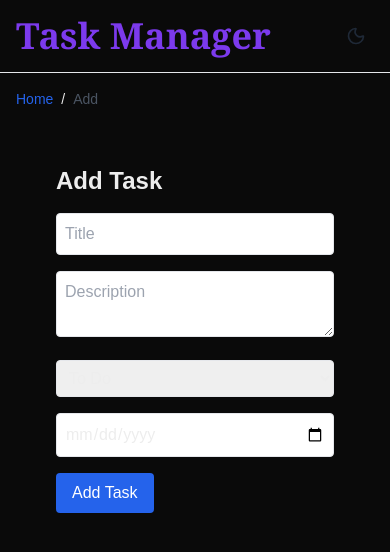
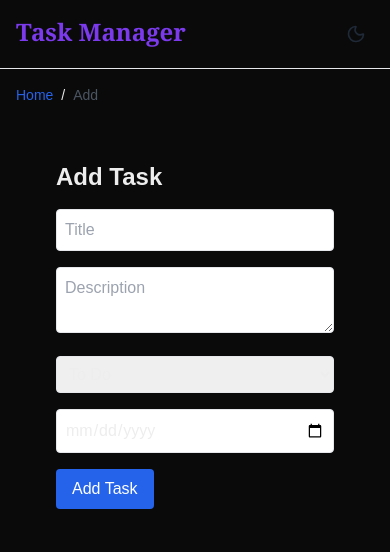
Before and after one commit to Prem324/TaskManager-Frontend, a Next.js app: page /add in a window 390 px wide. Shown: the top 552 px of the page. Built offline with nearby package versions, Linux system fonts and the light colour scheme; no server answers.

Commit message:
TaskManager Frontend

```diff
--- a/src/app/(pages)/add/page.tsx
+++ b/src/app/(pages)/add/page.tsx
@@ -4,11 +4,13 @@ import { useRouter } from "next/navigation";
 import TaskForm from "../../components/TaskForm";
 import { Task } from "../../types/task";
 import Breadcrumbs from "../../components/Breadcrumbs";
+import { useToast } from "../../components/ToastProvider";
 
 const API_URL = process.env.NEXT_PUBLIC_API_URL || "http://localhost:3001";
 
 export default function AddTaskPage() {
   const router = useRouter();
+  const toast = useToast();
 
   const handleAdd = async (task: Omit<Task, "id">) => {
     const res = await fetch(`${API_URL}/tasks`, {
@@ -19,6 +21,7 @@ export default function AddTaskPage() {
 
     if (res.ok) {
       router.push("/home");
+      toast("Task added successfully");
     } else {
       console.error("Failed to create task");
     }
--- a/src/app/(pages)/edit/[id]/page.tsx
+++ b/src/app/(pages)/edit/[id]/page.tsx
@@ -6,6 +6,7 @@ import TaskForm from "../../../components/TaskForm";
 import type { Task } from "../../../types/task";
 import Breadcrumbs from "../../../components/Breadcrumbs";
 import { format } from "date-fns";
+import { useToast } from "../../../components/ToastProvider";
 
 const API_URL = process.env.NEXT_PUBLIC_API_URL || "http://localhost:3001";
 
@@ -13,6 +14,7 @@ export default function EditTaskPage() {
   const params = useParams();
   const router = useRouter();
   const id = params?.id as string;
+  const toast = useToast();
 
   const [task, setTask] = useState<Task | null>(null);
   const [error, setError] = useState("");
@@ -54,6 +56,7 @@ export default function EditTaskPage() {
     });
     if (res.ok) {
       router.push("/home");
+      toast("Task updated successfully");
     } else {
       setError("Failed to update task");
     }
@@ -65,7 +68,6 @@ export default function EditTaskPage() {
   return (
     <div className="p-4">
       <Breadcrumbs />
-
       <div className="max-w-xl mx-10 sm:mx-auto py-10">
         <h1 className="text-2xl font-bold mb-4 dark:text-white">Edit Task</h1>
         {error && <p className="text-red-500 text-sm mb-2">{error}</p>}
--- a/src/app/components/ToastProvider.tsx
+++ b/src/app/components/ToastProvider.tsx
@@ -22,7 +22,7 @@ export default function ToastProvider({
     <ToastContext.Provider value={showToast}>
       {children}
       {message && (
-        <div className="fixed bottom-4 right-4 bg-black text-white px-4 py-2 rounded shadow-lg z-50">
+        <div className="fixed bottom-4 right-4 bg-green-500 text-white px-4 py-2 rounded shadow-lg z-50">
           {message}
         </div>
       )}
--- a/src/app/layout.tsx
+++ b/src/app/layout.tsx
@@ -31,7 +31,7 @@ export default function RootLayout({
         className={`${geistSans.variable} ${geistMono.variable} antialiased`}
       >
         <header className="flex justify-between p-4 dark:bg-black">
-          <h1 className="text-4xl text-violet-600 font-serif font-bold">
+          <h1 className="text-2xl sm:text-4xl text-violet-600 font-serif font-bold">
             <Link href="/home">Task Manager</Link>
           </h1>
           <DarkModeToggle />
```
